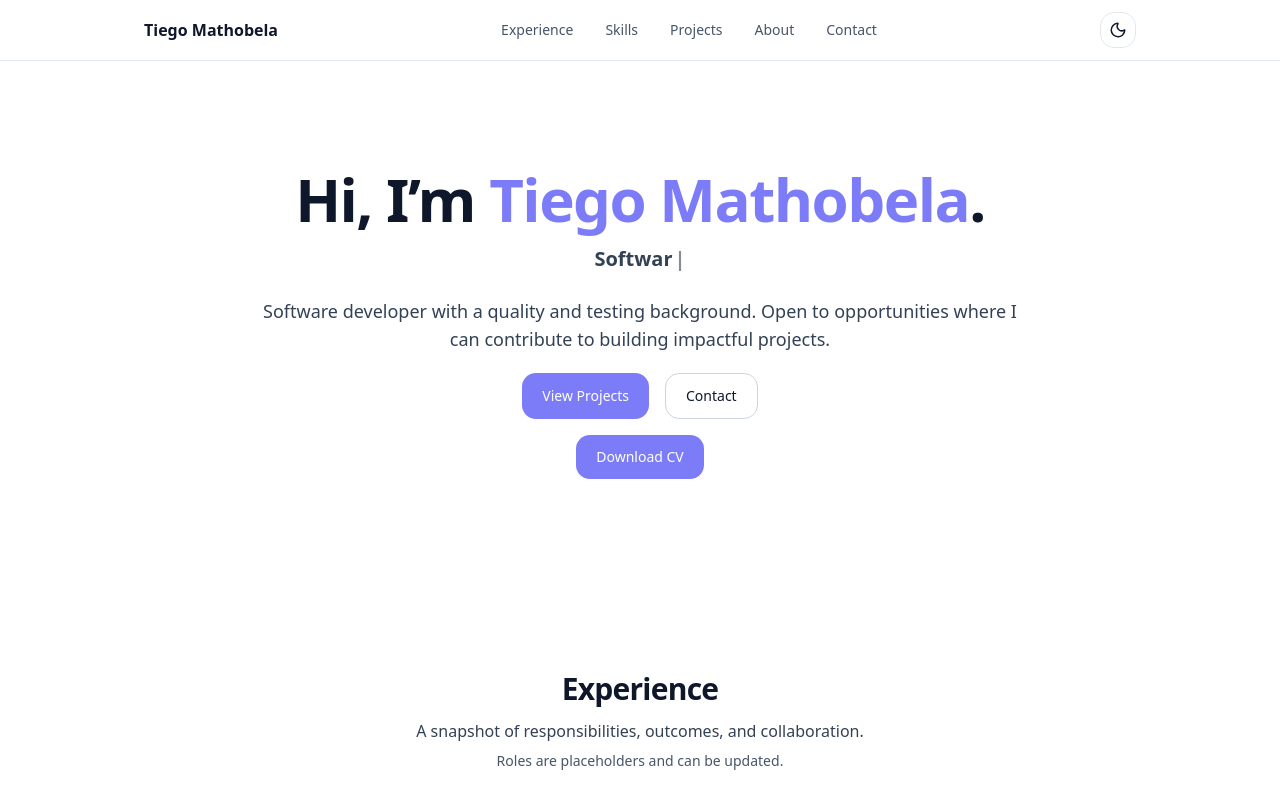
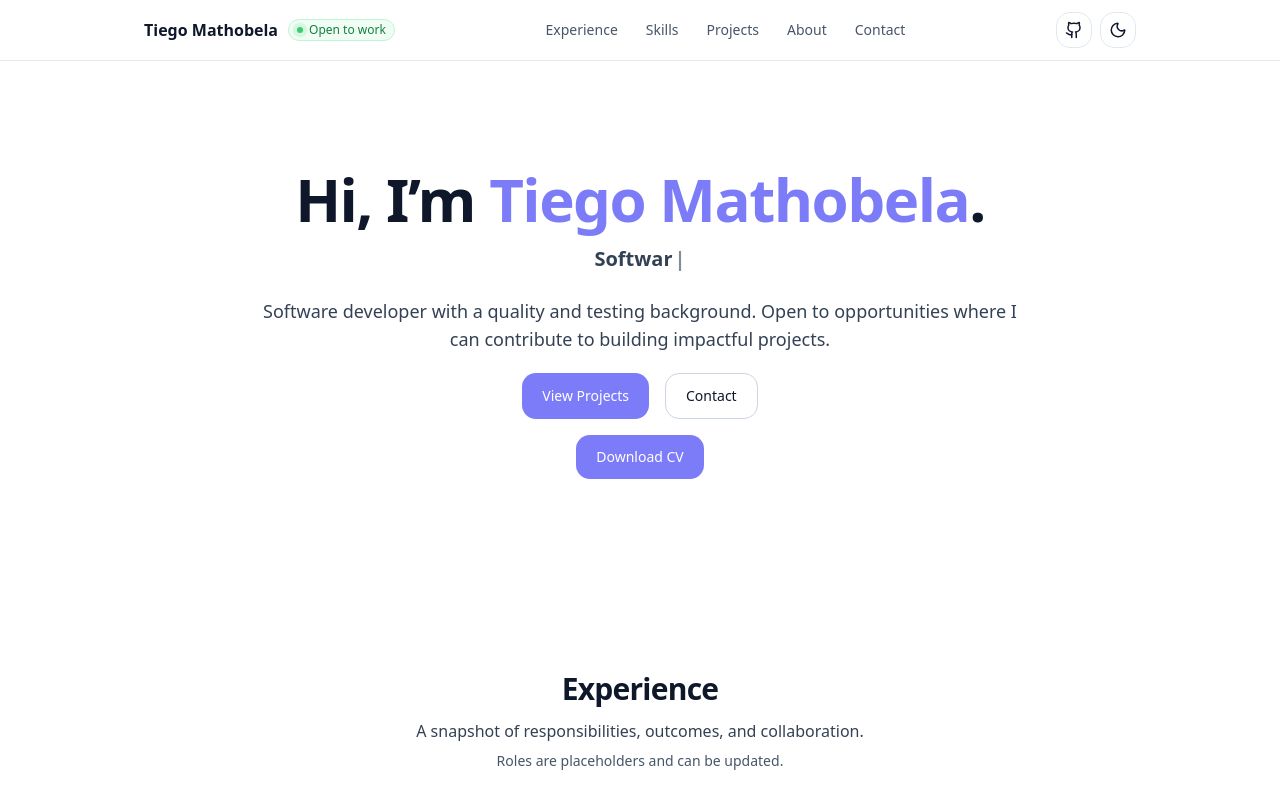
Before and after one commit to Tiego3/portfolio-react, a React (Vite) app: page / in a window 1280 px wide. Shown: the top 800 px of the page. Built offline with nearby package versions, Linux system fonts and the light colour scheme.

Commit message:
feat: navigation — GitHub link, Open to Work indicator, smooth underline nav links

```diff
--- a/src/components/Header.jsx
+++ b/src/components/Header.jsx
@@ -1,4 +1,4 @@
-import { Moon, Sun } from "lucide-react";
+import { Moon, Sun, Github } from "lucide-react";
 import useTheme from "../hooks/useTheme";
 import useActiveSection from "../hooks/useActiveSection";
 
@@ -8,46 +8,48 @@ export default function Header() {
   const activeId = useActiveSection(sections);
 
   const navLinkClass = (id) =>
-    "rounded-xl px-3 py-1 transition outline-none focus-visible:ring-2 focus-visible:ring-accent-500/40 focus-visible:ring-offset-2 focus-visible:ring-offset-white dark:focus-visible:ring-offset-slate-950 " +
-    (activeId === id
-      ? "bg-slate-100 text-slate-900 dark:bg-slate-900 dark:text-slate-100"
-      : "text-slate-600 hover:text-slate-900 dark:text-slate-400 dark:hover:text-slate-100 " +
-        "underline underline-offset-4 decoration-transparent hover:decoration-current");
-
+    "nav-link " +
+    (activeId === id ? "nav-link--active" : "");
 
   return (
     <header className="sticky top-0 z-50 border-b border-slate-200 bg-white/80 backdrop-blur dark:border-slate-800 dark:bg-slate-950/80">
       <div className="mx-auto flex max-w-5xl items-center justify-between px-4 py-3">
-        <a href="#top" className="font-semibold">
+        {/* Brand + Open to Work */}
+        <a href="#top" className="flex items-center gap-2.5 font-semibold">
           Tiego Mathobela
+          <span className="open-to-work" title="Open to work">
+            <span className="open-to-work__dot" aria-hidden="true" />
+            <span className="open-to-work__label">Open to work</span>
+          </span>
         </a>
 
-        <nav className="hidden gap-2 text-sm md:flex">
-          <a href="#experience" className={navLinkClass("experience")}>
-            Experience
-          </a>
-          <a href="#skills" className={navLinkClass("skills")}>
-            Skills
-          </a>
-          <a href="#projects" className={navLinkClass("projects")}>
-            Projects
-          </a>
-          <a href="#about" className={navLinkClass("about")}>
-            About
-          </a>
-          <a href="#contact" className={navLinkClass("contact")}>
-            Contact
-          </a>
+        <nav className="hidden gap-1 text-sm md:flex items-center">
+          <a href="#experience" className={navLinkClass("experience")}>Experience</a>
+          <a href="#skills" className={navLinkClass("skills")}>Skills</a>
+          <a href="#projects" className={navLinkClass("projects")}>Projects</a>
+          <a href="#about" className={navLinkClass("about")}>About</a>
+          <a href="#contact" className={navLinkClass("contact")}>Contact</a>
         </nav>
 
+        <div className="flex items-center gap-2">
+          {/* GitHub link */}
+          <a
+            href="https://github.com/Tiego3"
+            target="_blank"
+            rel="noreferrer"
+            className="nav-icon-btn"
+            aria-label="GitHub profile"
+            title="GitHub"
+          >
+            <Github size={18} aria-hidden="true" />
+          </a>
+
+          {/* Theme toggle */}
           <button
             onClick={toggleTheme}
-          className="rounded-xl border border-slate-200 p-2 transition outline-none hover:bg-slate-100 focus-visible:ring-2 focus-visible:ring-accent-500/40 focus-visible:ring-offset-2 focus-visible:ring-offset-white dark:border-slate-800 dark:hover:bg-slate-900 dark:focus-visible:ring-offset-slate-950"
+            className="nav-icon-btn"
+            aria-label={theme === "dark" ? "Switch to light mode" : "Switch to dark mode"}
           >
-          <span className="sr-only">
-            {theme === "dark" ? "Switch to light mode" : "Switch to dark mode"}
-          </span>
-
             {theme === "dark" ? (
               <Sun size={18} aria-hidden="true" />
             ) : (
@@ -55,6 +57,7 @@ export default function Header() {
             )}
           </button>
         </div>
+      </div>
     </header>
   );
 }
--- a/src/styles/components.css
+++ b/src/styles/components.css
@@ -3,6 +3,82 @@
 @tailwind utilities;
 
 @layer components {
+  /* ── Navigation ──────────────────────────────────────────────── */
+  .nav-link {
+    @apply relative rounded-lg px-3 py-1.5 text-slate-600 transition-colors duration-200;
+    @apply outline-none focus-visible:ring-2 focus-visible:ring-accent-500/40;
+    @apply dark:text-slate-400;
+  }
+  .nav-link::after {
+    content: "";
+    position: absolute;
+    bottom: 2px;
+    left: 0.75rem;
+    right: 0.75rem;
+    height: 1px;
+    background: currentColor;
+    transform: scaleX(0);
+    transform-origin: left;
+    transition: transform 220ms cubic-bezier(0.22, 1, 0.36, 1);
+  }
+  .nav-link:hover {
+    @apply text-slate-900 dark:text-slate-100;
+  }
+  .nav-link:hover::after {
+    transform: scaleX(1);
+  }
+  .nav-link--active {
+    @apply bg-slate-100 text-slate-900 dark:bg-slate-900 dark:text-slate-100;
+  }
+  .nav-link--active::after {
+    display: none;
+  }
+
+  .nav-icon-btn {
+    @apply rounded-xl border border-slate-200 p-2 transition duration-200;
+    @apply outline-none hover:bg-slate-100 focus-visible:ring-2 focus-visible:ring-accent-500/40;
+    @apply dark:border-slate-800 dark:hover:bg-slate-900;
+  }
+
+  /* ── Open to Work indicator ───────────────────────────────────── */
+  .open-to-work {
+    @apply inline-flex items-center gap-1.5 rounded-full border border-green-200 bg-green-50 px-2 py-0.5;
+    @apply dark:border-green-800/50 dark:bg-green-950/40;
+  }
+  .open-to-work__dot {
+    @apply relative inline-block h-1.5 w-1.5 rounded-full bg-green-500;
+    animation: pulse-dot 2s ease-in-out infinite;
+  }
+  .open-to-work__dot::before {
+    content: "";
+    position: absolute;
+    inset: -3px;
+    border-radius: 9999px;
+    background: rgb(34 197 94 / 0.3);
+    animation: ping-dot 2s ease-in-out infinite;
+  }
+  .open-to-work__label {
+    @apply text-xs font-medium text-green-700 dark:text-green-400;
+  }
+
+  @keyframes pulse-dot {
+    0%, 100% { opacity: 1; }
+    50% { opacity: 0.7; }
+  }
+  @keyframes ping-dot {
+    0% { transform: scale(1); opacity: 0.6; }
+    70% { transform: scale(2); opacity: 0; }
+    100% { transform: scale(2); opacity: 0; }
+  }
+
+  @media (prefers-reduced-motion: reduce) {
+    .open-to-work__dot,
+    .open-to-work__dot::before {
+      animation: none;
+    }
+  }
+
+  /* ── Buttons ─────────────────────────────────────────────────── */
   .btn {
     @apply inline-flex items-center justify-center gap-2 rounded-xl px-5 py-3 text-sm font-medium;
     @apply transition duration-200 ease-out;
```
Lines whose indentation alone changed are shown as unchanged.
